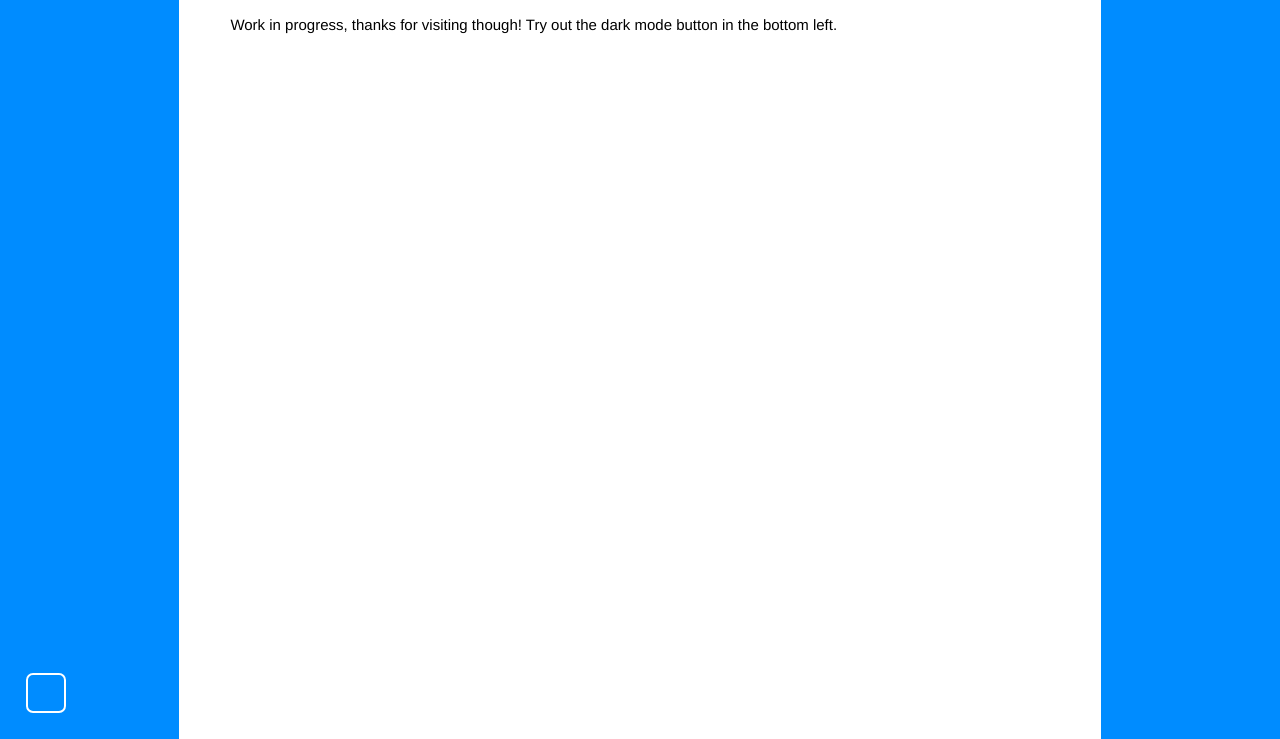
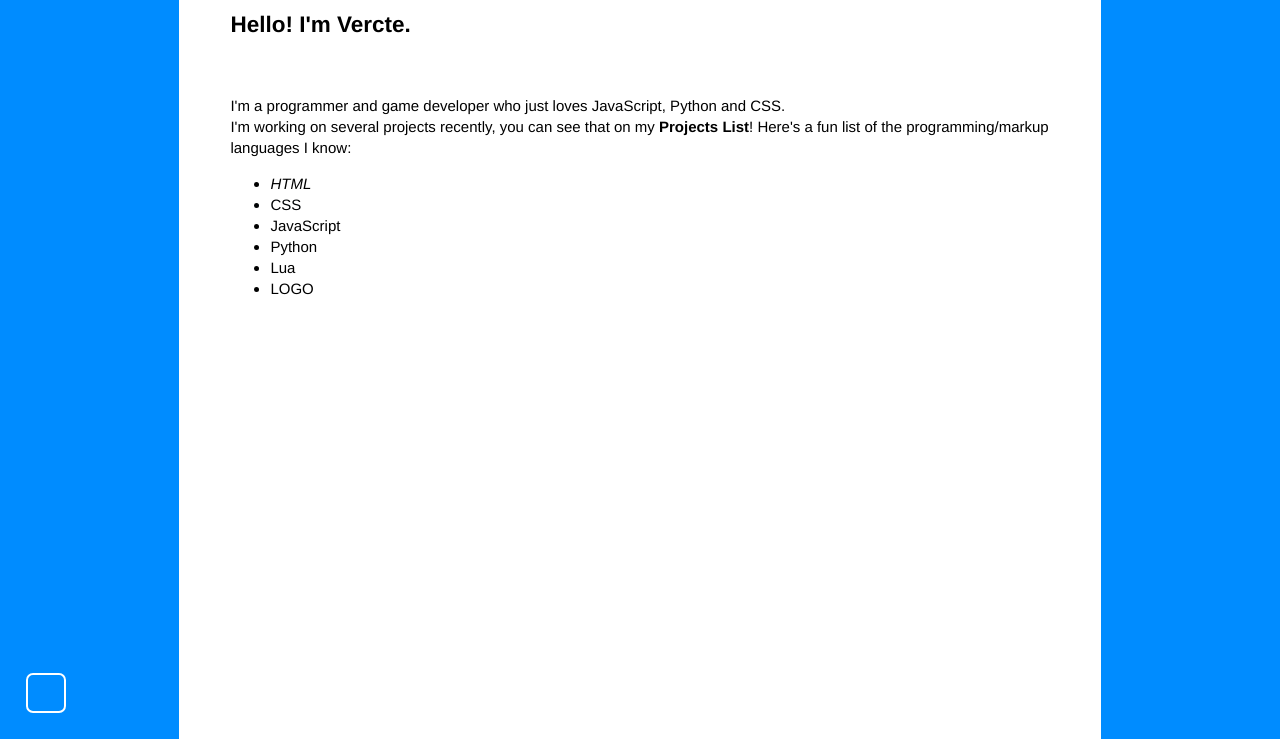
Before and after one commit to vercte/vercte.github.io, a plain HTML site: page index.html in a window 1280 px wide. Shown: the part 61-800 px from the top of the page. Drawn offline with Linux system fonts and the light colour scheme.

Commit message:
update website

```diff
--- a/index.html
+++ b/index.html
@@ -8,8 +8,17 @@
 	<body>
 		<div class="blue-left"></div><div class="blue-right"></div>
 		<h1 id="top">Vercte's Website</h1>
-		Work in progress, thanks for visiting though! Try out the dark mode button in the bottom left.
-		<div style="color: white;">hello dark mode user :D</div>
+		<h2>Hello! I'm Vercte.</h2> <br><br>
+		I'm a programmer and game developer who just loves JavaScript, Python and CSS.<br> I'm working on several projects recently, you can see that on my <b>Projects List</b>!
+		Here's a fun list of the programming/markup languages I know:
+		<ul>
+			<li><i>HTML</i></li>
+			<li style="animation: wow 1s 0.1s ease-in-out alternate infinite;">CSS</li>
+			<li style="cursor: pointer;" onclick="wow();">JavaScript</li>
+			<li>Python</li>
+			<li>Lua</li>
+			<li>LOGO</li>
+		</ul>
 		<button onclick="toggleDarkMode();" id="dark-button"></button>
 	</body>
 </html>
--- a/script.js
+++ b/script.js
@@ -1,6 +1,6 @@
 const themes = {
 	"light": "--brand: #008cff; --text-color: black; --alt-text-color: white; --inner-border: none; --background: white; --side-color: #008cff;",
-	"dark": "--brand: #0077d9; --text-color: white; --alt-text-color: black; --inner-border: 2px white solid; --background: #1a1a1a; --side-color: #1a1a1a;"
+	"dark": "--brand: #0077d9; --text-color: white; --alt-text-color: black; --inner-border: 2px #0077d9 solid; --background: #1a1a1a; --side-color: #1a1a1a;"
 }
 var isDarkMode = 0;
 
@@ -15,3 +15,7 @@ function toggleDarkMode() {
 		styleObj.style = themes.dark;
 	}
 };
+
+function wow() {
+	alert("Wow! JavaScript!");
+}
--- a/style.css
+++ b/style.css
@@ -1,4 +1,21 @@
+@keyframes load-in {
+	from {
+		opacity: 0;
+	} to {
+		opacity: 1;
+	}
+}
+
+@keyframes wow {
+	from {
+		color: var(--brand);
+	} to {
+		color: var(--text-color);
+	}
+}
+
 body {
+	opacity: 1;
 	font-family: 'Helvetica', sans-serif;
 	background-color: var(--background);
 	margin-top: 15px;
@@ -7,6 +24,7 @@ body {
 	font-size: 15px;
 	line-height: 21px;
 	color: var(--text-color);
+	animation: load-in 1s;
 }
 
 button {
```
